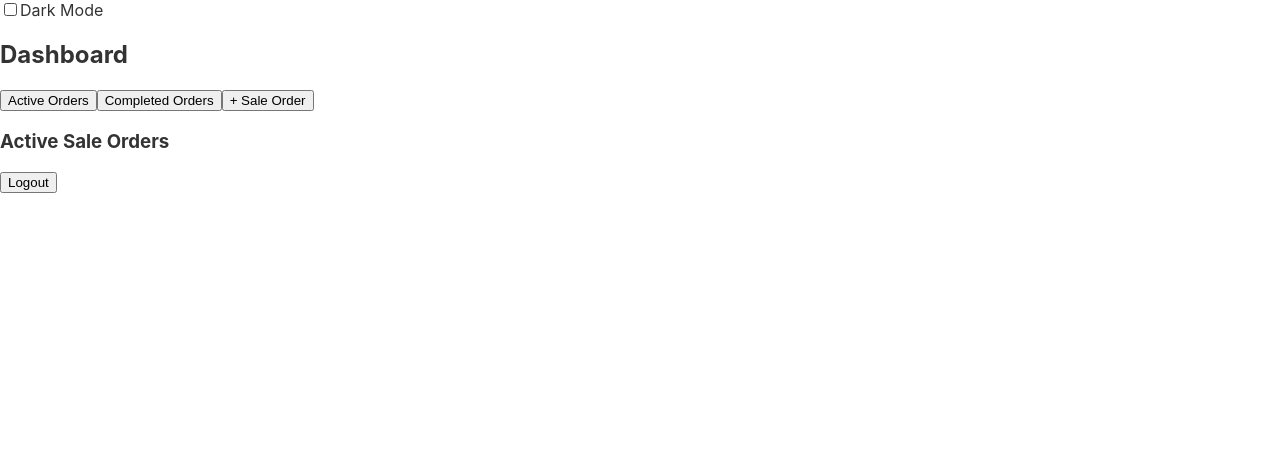
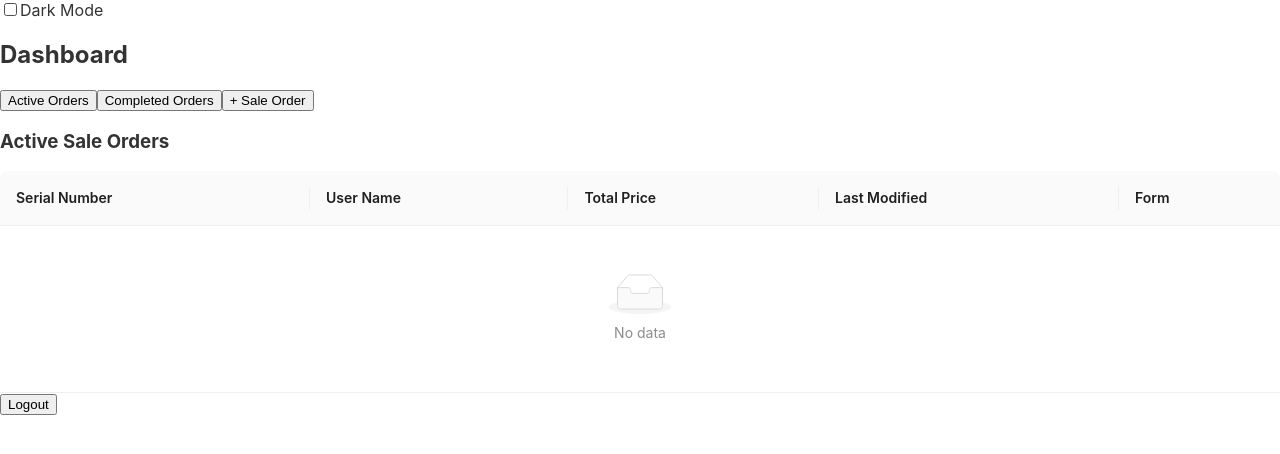
Before and after one commit to sabyasachirakshit/consumer-app, a React (Create React App) app: page /dashboard in a window 1280 px wide. Shown: the top 454 px of the page. Built offline with nearby package versions, Linux system fonts and the light colour scheme.

Commit message:
form coming

```diff
--- a/src/components/DashboardPage.js
+++ b/src/components/DashboardPage.js
@@ -1,7 +1,7 @@
 import React, { useState } from 'react';
 import { useNavigate } from 'react-router-dom';
 import { useTheme } from "./ThemeContext";
-import { Select, Modal, Form, Input, Button, Progress } from 'antd';
+import { Select, Modal, Form, Input, Button, Table, DatePicker } from 'antd';
 import DarkModeToggle from './DarkModeToggle';
 
 const { Option } = Select;
@@ -12,6 +12,7 @@ const DashboardPage = ({ onLogout }) => {
   const [activeTab, setActiveTab] = useState('active');
   const [showFormModal, setShowFormModal] = useState(false);
   const [selectedProducts, setSelectedProducts] = useState([]); // State to store selected products
+  const [formSubmissions, setFormSubmissions] = useState([]); // State to store form submissions
   const [form] = Form.useForm();
 
   const handleTabClick = (tab) => {
@@ -30,7 +31,23 @@ const DashboardPage = ({ onLogout }) => {
   const handleFormSubmit = () => {
     form.validateFields()
       .then(values => {
-        console.log('Form values:', values);
+        // Calculate total price
+        const totalPrice = selectedProducts.reduce((acc, product, index) => {
+          const sellingRate = values.sellingRate[index];
+          const totalItems = values.totalItems[index];
+          return acc + (sellingRate * totalItems);
+        }, 0);
+        // Add new submission to formSubmissions state
+        setFormSubmissions([
+          ...formSubmissions,
+          {
+            key: formSubmissions.length + 1,
+            userName: 'User', // Static username for demonstration
+            totalPrice,
+            lastModified: new Date().toLocaleString(),
+            formData: values
+          }
+        ]);
         setShowFormModal(false);
       })
       .catch(errorInfo => {
@@ -41,6 +58,56 @@ const DashboardPage = ({ onLogout }) => {
   const handleProductSelectChange = (selectedValues) => {
     setSelectedProducts(selectedValues); // Update selected products
   };
+
+  const columns = [
+    {
+      title: 'Serial Number',
+      dataIndex: 'key',
+      key: 'key',
+    },
+    {
+      title: 'User Name',
+      dataIndex: 'userName',
+      key: 'userName',
+    },
+    {
+      title: 'Total Price',
+      dataIndex: 'totalPrice',
+      key: 'totalPrice',
+      render: (text) => `$${text}`,
+    },
+    {
+      title: 'Last Modified',
+      dataIndex: 'lastModified',
+      key: 'lastModified',
+    },
+    {
+      title: 'Form',
+      dataIndex: 'formData',
+      key: 'formData',
+      render: (formData) => (
+        <Form layout="vertical" initialValues={formData}>
+          {selectedProducts.map((product, index) => (
+            <div key={index} style={{ marginBottom: '10px' }}>
+              <div className="product-info" style={{ display: "flex", justifyContent: "space-between" }}>
+                <p>{index + 1}. {product} </p>
+                <p>Price: $10</p>
+              </div>
+              <Input.Group compact style={{ marginBottom: '5px' }}>
+                <Form.Item label="Selling Rate" name={['sellingRate', index]} noStyle>
+                  <Input style={{ width: '50%' }} placeholder="Selling Rate" />
+                </Form.Item>
+                <Form.Item label="Total Items" name={['totalItems', index]} noStyle>
+                  <Input style={{ width: '50%' }} placeholder="Total Items" />
+                </Form.Item>
+              </Input.Group>
+              <div className="remaining-items" style={{ display: "flex", justifyContent: "center", float: "right", width: "30%", backgroundColor: "lightgreen", color: "darkgreen" }}>2 items remaining</div>
+            </div>
+          ))}
+        </Form>
+      )
+    }
+  ];
 
   return (
     <div className={isDarkMode ? 'dark' : 'light'}>
@@ -55,6 +122,8 @@ const DashboardPage = ({ onLogout }) => {
         {activeTab === 'active' && <h3>Active Sale Orders</h3>}
         {activeTab === 'completed' && <h3>Completed Sale Orders</h3>}
       </div>
+
+      <Table dataSource={formSubmissions} columns={columns} />
 
       <button onClick={handleLogoutClick}>Logout</button>
 
@@ -95,12 +164,10 @@ const DashboardPage = ({ onLogout }) => {
           <Form.Item label="Selected Products">
             {selectedProducts.map((product, index) => (
               <div key={index} style={{ marginBottom: '10px' }}>
-                <div className="product-info" style={{display:"flex",justifyContent:"space-between"}}>
-                <p>{index + 1}. {product} </p>
-
-                <p>Price: $10</p>
+                <div className="product-info" style={{ display: "flex", justifyContent: "space-between" }}>
+                  <p>{index + 1}. {product} </p>
+                  <p>Price: $10</p>
                 </div>
-
                 <Input.Group compact style={{ marginBottom: '5px' }}>
                   <Form.Item label="Selling Rate" name={['sellingRate', index]} noStyle>
                     <Input style={{ width: '50%' }} placeholder="Selling Rate" />
@@ -109,8 +176,7 @@ const DashboardPage = ({ onLogout }) => {
                     <Input style={{ width: '50%' }} placeholder="Total Items" />
                   </Form.Item>
                 </Input.Group>
-
-                <div className="remaining-items" style={{ display:"flex",justifyContent:"center",float:"right",width:"30%",backgroundColor:"lightgreen", color:"darkgreen"}}>2 items remaining</div>
+                <div className="remaining-items" style={{ display: "flex", justifyContent: "center", float: "right", width: "30%", backgroundColor: "lightgreen", color: "darkgreen" }}>2 items remaining</div>
               </div>
             ))}
           </Form.Item>
```
